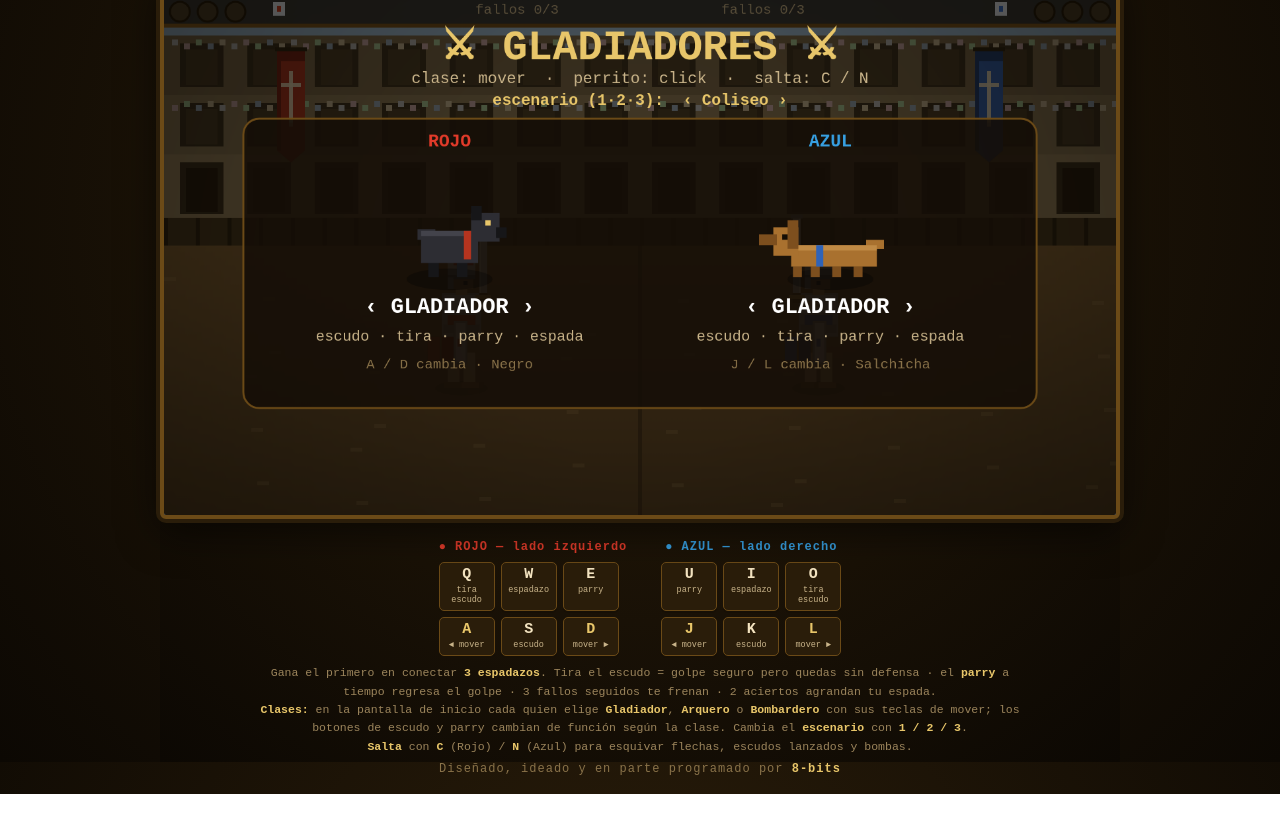
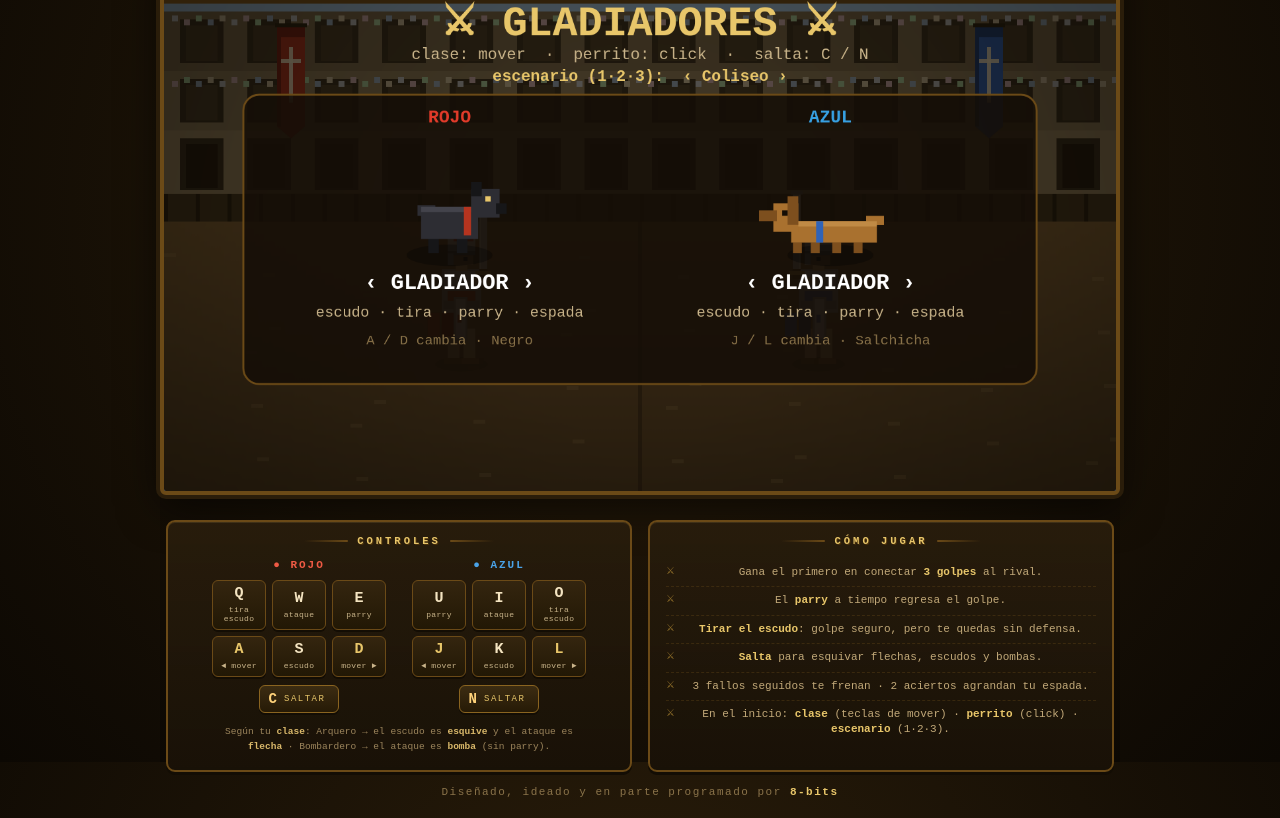
Before and after one commit to Soytorresllamas/gladiadores, a plain HTML site: page index.html in a window 1280 px wide. Shown: the part 38-856 px from the top of the page. Before the commit the page ends 832 px from the top, so only its background shows below. Drawn offline with Linux system fonts and the light colour scheme; animation ran at ten frames a second.

Commit message:
feat(ui): rediseno del panel de indicaciones
Dos placas (Controles / Como jugar) estilo coliseo. Keycaps precisos para las 3 clases (ataque generico), tecla de salto C/N destacada, nota de variacion por clase, y reglas como lista escaneable. Micro-interacciones: hover de teclas y fade-in.

Co-Authored-By: Claude Opus 4.8 <noreply@anthropic.com>

```diff
--- a/index.html
+++ b/index.html
@@ -64,20 +64,71 @@
   #bubbleL { left: 11%; border-color: #b5341f; }
   #bubbleR { left: 89%; border-color: #2f63b8; }
 
-  #controls { margin: 16px auto 4px; display: flex; gap: 34px; justify-content: center; flex-wrap: wrap; }
+  /* ----- Panel de indicaciones ----- */
+  #guide {
+    display: flex; gap: 16px; flex-wrap: wrap; justify-content: center; align-items: stretch;
+    width: min(96vw, 960px); margin: 20px auto 4px; padding: 0 6px;
+  }
+  .panel {
+    flex: 1 1 300px;
+    background: linear-gradient(180deg, rgba(58,42,18,0.35), rgba(20,14,6,0.5)), #1d1408;
+    border: 2px solid #6b4a17; border-radius: 9px;
+    box-shadow: 0 3px 0 #130d04, inset 0 1px 0 rgba(232,198,106,0.12);
+    padding: 13px 16px 16px; animation: rise .5s ease both;
+  }
+  .panel:nth-child(2) { animation-delay: .09s; }
+  .phead {
+    margin: 0 0 12px; font-size: 10.5px; font-weight: bold; letter-spacing: 3px;
+    text-transform: uppercase; color: #e8c66a; text-shadow: 1px 1px 0 #4a300a;
+    display: flex; align-items: center; gap: 9px; justify-content: center;
+  }
+  .phead::before, .phead::after {
+    content: ''; height: 2px; flex: 1; max-width: 44px; border-radius: 2px;
+    background: linear-gradient(90deg, transparent, #6b4a17);
+  }
+  .phead::after { transform: scaleX(-1); }
+
+  #controls { display: flex; gap: 26px; justify-content: center; flex-wrap: wrap; }
   .player { text-align: center; }
-  .ptitle { font-size: 12px; font-weight: bold; letter-spacing: 1px; margin-bottom: 8px; }
-  .kb { display: grid; grid-template-columns: repeat(3, 56px); gap: 6px; }
-  .cap { background: #2a1d0a; border: 1px solid #6b4a17; border-radius: 5px;
-         padding: 4px 2px 5px; display: flex; flex-direction: column; align-items: center;
-         box-shadow: 0 2px 0 #160f05; }
+  .ptitle { font-size: 11px; font-weight: bold; letter-spacing: 2px; margin-bottom: 9px; }
+  .ptitle.red  { color: #ef5a44; }
+  .ptitle.blue { color: #4aa3e8; }
+  .kb { display: grid; grid-template-columns: repeat(3, 54px); gap: 6px; }
+  .cap {
+    background: linear-gradient(180deg, #34250f, #221805);
+    border: 1px solid #6b4a17; border-radius: 6px; padding: 5px 2px 6px; min-height: 37px;
+    display: flex; flex-direction: column; align-items: center; justify-content: center;
+    box-shadow: 0 2px 0 #130d04; transition: transform .07s ease, box-shadow .07s ease;
+  }
+  .cap:hover { transform: translateY(1px); box-shadow: 0 1px 0 #130d04; }
   .cap b { color: #f4e4c1; font-size: 15px; line-height: 1; }
-  .cap i { color: #c9b48a; font-size: 8.5px; font-style: normal; margin-top: 3px; }
+  .cap i { color: #c9b48a; font-size: 8px; font-style: normal; margin-top: 4px; letter-spacing: .3px; }
   .cap.move b { color: #e8c66a; }
-  #rules { margin: 8px auto 4px; font-size: 11.5px; line-height: 1.6; color: #9c855c; max-width: 780px; }
+  .jump {
+    display: flex; align-items: center; gap: 7px; width: fit-content; margin: 8px auto 0;
+    background: linear-gradient(180deg, #3c2c12, #261a06);
+    border: 1px solid #8a6420; border-radius: 6px; padding: 5px 13px 5px 9px;
+    box-shadow: 0 2px 0 #130d04; transition: transform .07s ease, box-shadow .07s ease;
+  }
+  .jump:hover { transform: translateY(1px); box-shadow: 0 1px 0 #130d04; }
+  .jump b { color: #ffd27a; font-size: 14px; }
+  .jump i { color: #e8c66a; font-size: 9px; font-style: normal; letter-spacing: 1.5px; }
+  .note { margin: 12px auto 0; font-size: 9.5px; line-height: 1.55; color: #9c855c; max-width: 380px; text-align: center; }
+  .note b { color: #d9b86a; }
+
+  #rules { list-style: none; margin: 0; padding: 0; }
+  #rules li {
+    font-size: 11px; line-height: 1.4; color: #c2a979; padding: 6px 0 6px 19px;
+    position: relative; border-bottom: 1px dashed rgba(107,74,23,0.35);
+  }
+  #rules li:last-child { border-bottom: none; }
+  #rules li::before { content: '⚔'; position: absolute; left: 0; top: 6px; color: #8a6a28; font-size: 10px; }
   #rules b { color: #e8c66a; }
-  #sig { margin: 6px auto 18px; font-size: 12px; color: #8a734a; letter-spacing: 1px; }
+
+  #sig { margin: 14px auto 20px; font-size: 11px; color: #8a734a; letter-spacing: 1.5px; text-align: center; }
   #sig b { color: #e8c66a; }
+
+  @keyframes rise { from { opacity: 0; transform: translateY(10px); } to { opacity: 1; transform: none; } }
 </style>
 </head>
 <body>
@@ -88,31 +139,50 @@
       <div id="bubbleL" class="dogbubble"></div>
       <div id="bubbleR" class="dogbubble"></div>
     </div>
+    <div id="guide">
+      <section class="panel">
+        <div class="phead">Controles</div>
         <div id="controls">
           <div class="player">
-        <div class="ptitle" style="color:#e23b2a">● ROJO — lado izquierdo</div>
+            <div class="ptitle red">● ROJO</div>
             <div class="kb">
               <div class="cap"><b>Q</b><i>tira escudo</i></div>
-          <div class="cap"><b>W</b><i>espadazo</i></div>
+              <div class="cap"><b>W</b><i>ataque</i></div>
               <div class="cap"><b>E</b><i>parry</i></div>
               <div class="cap move"><b>A</b><i>◄ mover</i></div>
               <div class="cap"><b>S</b><i>escudo</i></div>
               <div class="cap move"><b>D</b><i>mover ►</i></div>
             </div>
+            <div class="jump"><b>C</b><i>SALTAR</i></div>
           </div>
           <div class="player">
-        <div class="ptitle" style="color:#37a0e2">● AZUL — lado derecho</div>
+            <div class="ptitle blue">● AZUL</div>
             <div class="kb">
               <div class="cap"><b>U</b><i>parry</i></div>
-          <div class="cap"><b>I</b><i>espadazo</i></div>
+              <div class="cap"><b>I</b><i>ataque</i></div>
               <div class="cap"><b>O</b><i>tira escudo</i></div>
               <div class="cap move"><b>J</b><i>◄ mover</i></div>
               <div class="cap"><b>K</b><i>escudo</i></div>
               <div class="cap move"><b>L</b><i>mover ►</i></div>
             </div>
+            <div class="jump"><b>N</b><i>SALTAR</i></div>
           </div>
         </div>
-    <div id="rules">Gana el primero en conectar <b>3 espadazos</b>. Tira el escudo = golpe seguro pero quedas sin defensa · el <b>parry</b> a tiempo regresa el golpe · 3 fallos seguidos te frenan · 2 aciertos agrandan tu espada.<br><b>Clases:</b> en la pantalla de inicio cada quien elige <b>Gladiador</b>, <b>Arquero</b> o <b>Bombardero</b> con sus teclas de mover; los botones de escudo y parry cambian de función según la clase. Cambia el <b>escenario</b> con <b>1 / 2 / 3</b>.<br><b>Salta</b> con <b>C</b> (Rojo) / <b>N</b> (Azul) para esquivar flechas, escudos lanzados y bombas.</div>
+        <p class="note">Según tu <b>clase</b>: Arquero → el escudo es <b>esquive</b> y el ataque es <b>flecha</b> · Bombardero → el ataque es <b>bomba</b> (sin parry).</p>
+      </section>
+
+      <section class="panel">
+        <div class="phead">Cómo jugar</div>
+        <ul id="rules">
+          <li>Gana el primero en conectar <b>3 golpes</b> al rival.</li>
+          <li>El <b>parry</b> a tiempo regresa el golpe.</li>
+          <li><b>Tirar el escudo</b>: golpe seguro, pero te quedas sin defensa.</li>
+          <li><b>Salta</b> para esquivar flechas, escudos y bombas.</li>
+          <li>3 fallos seguidos te frenan · 2 aciertos agrandan tu espada.</li>
+          <li>En el inicio: <b>clase</b> (teclas de mover) · <b>perrito</b> (click) · <b>escenario</b> (1·2·3).</li>
+        </ul>
+      </section>
+    </div>
     <div id="sig">Diseñado, ideado y en parte programado por <b>8-bits</b></div>
   </div>
 
```
Lines whose indentation alone changed are shown as unchanged.
